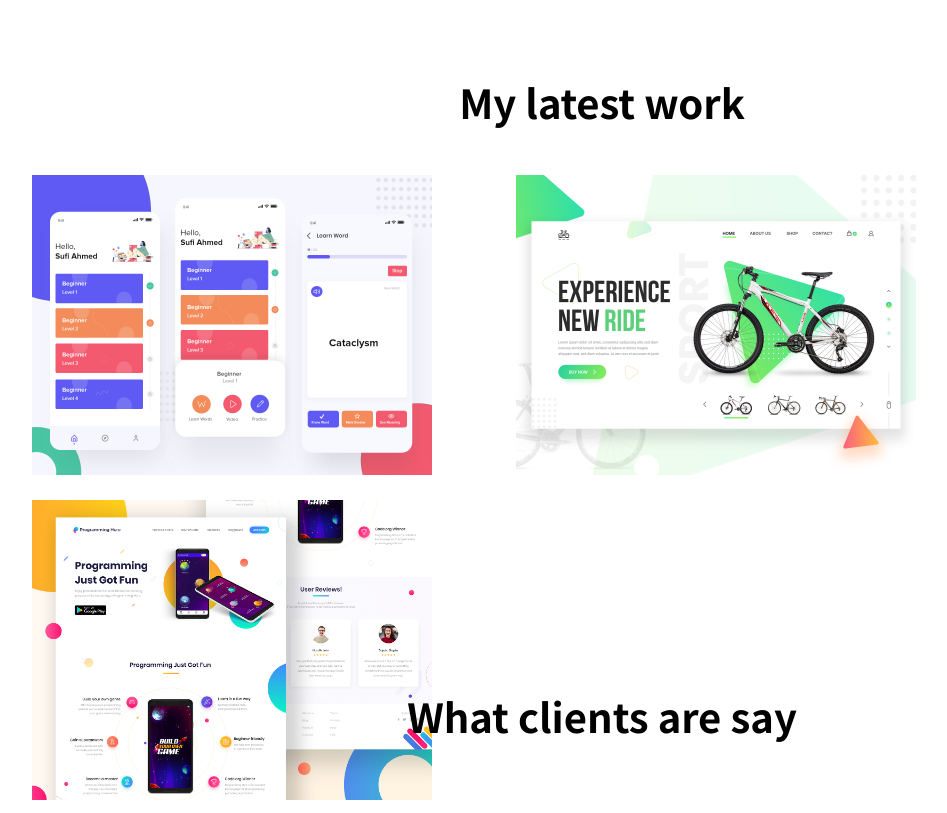
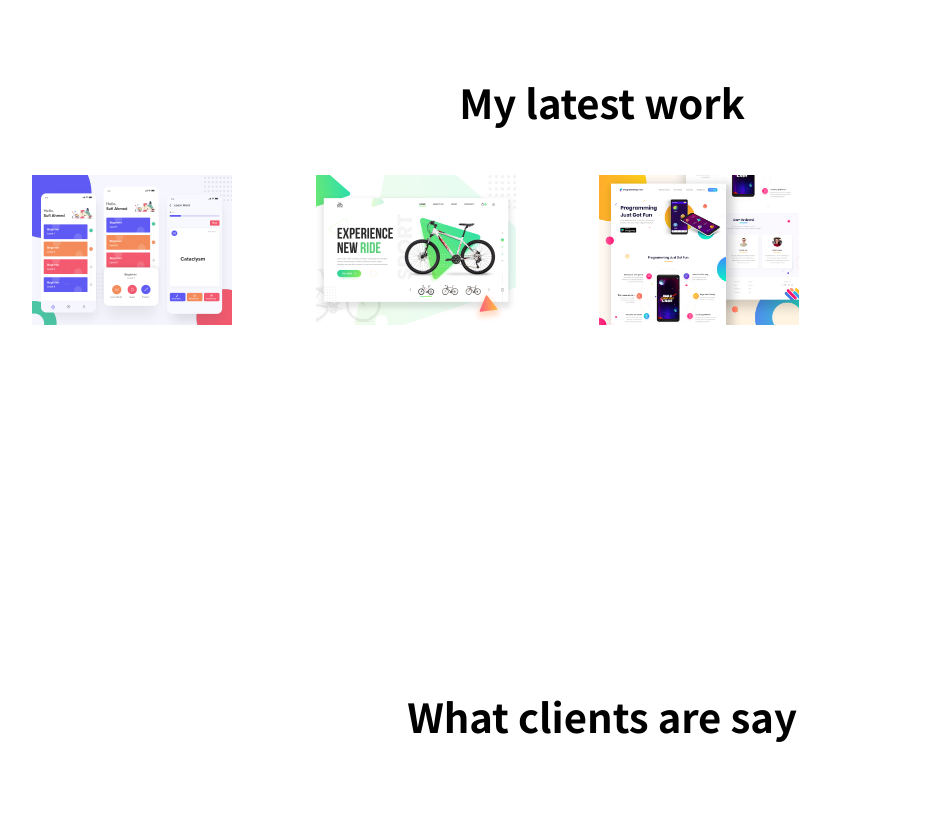
Before and after one commit to GolamRabbani20/WP05_PersonalWebsite, a plain HTML site: page index.html in a window 1280 px wide. Shown: the part 1263-2076 px from the top of the page, without its empty margins (38-985 px from the left). Drawn offline with Linux system fonts and the light colour scheme.

Commit message:
project completed

```diff
--- a/style.css
+++ b/style.css
@@ -104,8 +104,8 @@ h1{
 
 /*......................................................*/
 .my_work img{
-    height:300px;
-    width:400px;
+    height:150px;
+    width:200px;
     padding:10px;
     margin-left: 60px;
 }
```
